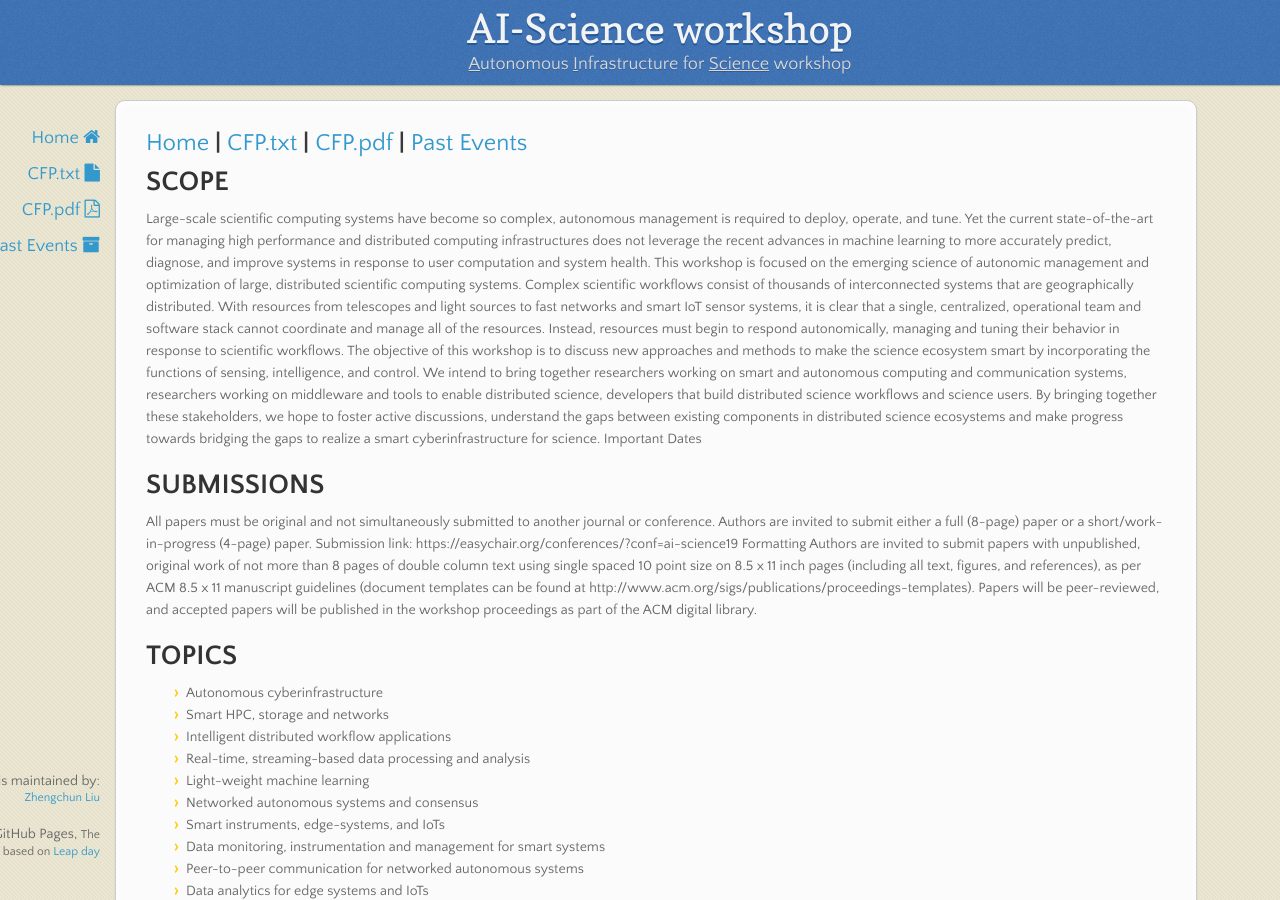
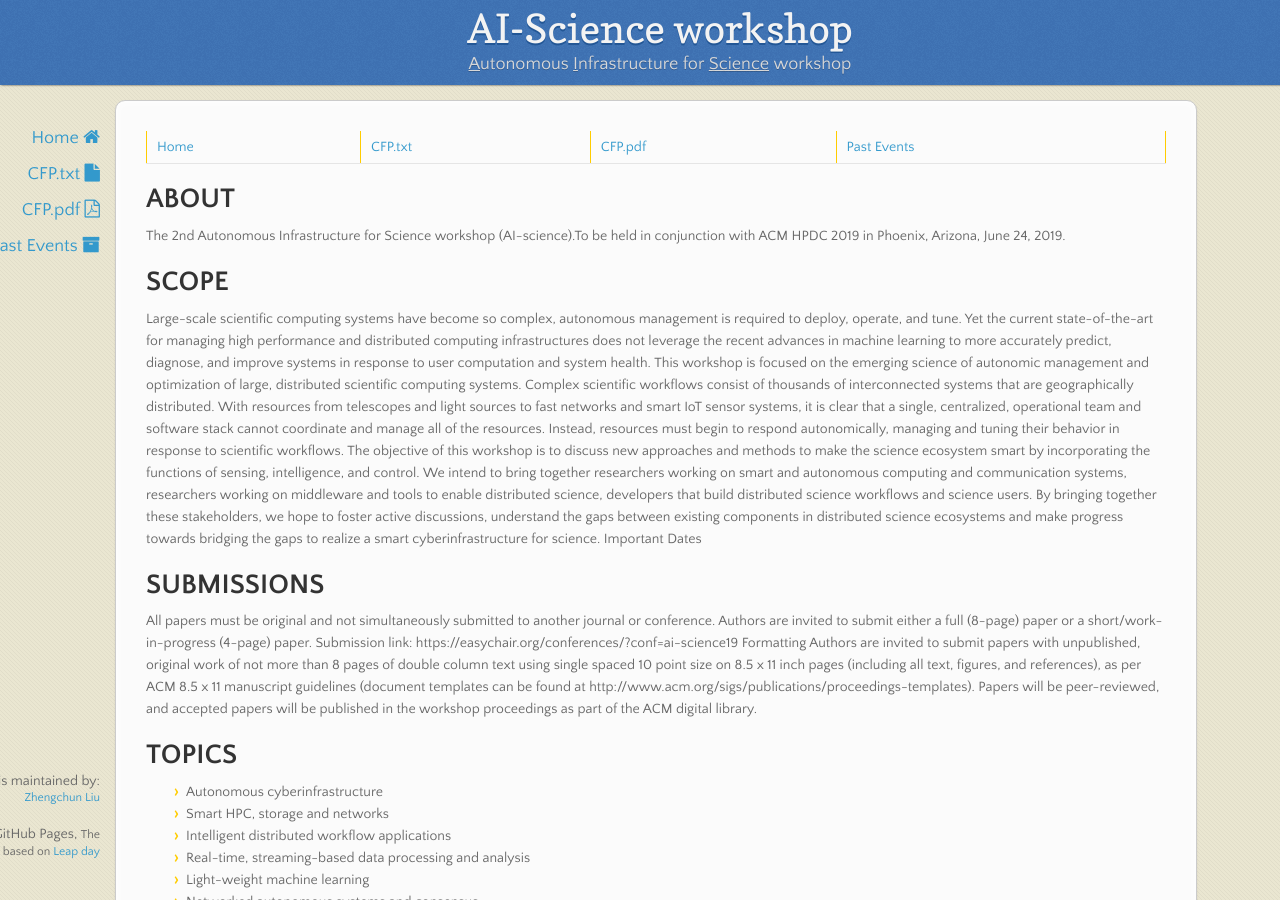
Before and after one commit to ai-science/ai-science.github.io, a Jekyll site: the page built from index.md, in a window 1280 px wide and 900 px high. Built offline with Jekyll 4.4.1, drawn with Linux system fonts in a browser that asks for light colours; nearby versions of some CDN libraries; our own code applies the rules of GitHub Pages for plain Markdown files.

Commit message:
add, delete, polish etc.

```diff
--- a/index.md
+++ b/index.md
@@ -2,7 +2,9 @@
 layout: default
 ---
 [Home](index.html) | <a href="doc/CFP-ai-science-2019.txt" target="_blank">CFP.txt</a> | <a href="doc/CFP-ai-science-2019.pdf" target="_blank">CFP.pdf</a> | [Past Events](past.html)
----
+
+# ABOUT
+The 2nd Autonomous Infrastructure for Science workshop (AI-science).To be held in conjunction with ACM HPDC 2019 in Phoenix, Arizona, June 24, 2019.
 
 # SCOPE
 Large-scale scientific computing systems have become so complex, autonomous management is required to deploy, operate, and tune. Yet the current state-of-the-art for managing high performance and distributed computing infrastructures does not leverage the recent advances in machine learning to more accurately predict, diagnose, and improve systems in response to user computation and system health. This workshop is focused on the emerging science of autonomic management and optimization of large, distributed scientific computing systems.
```
